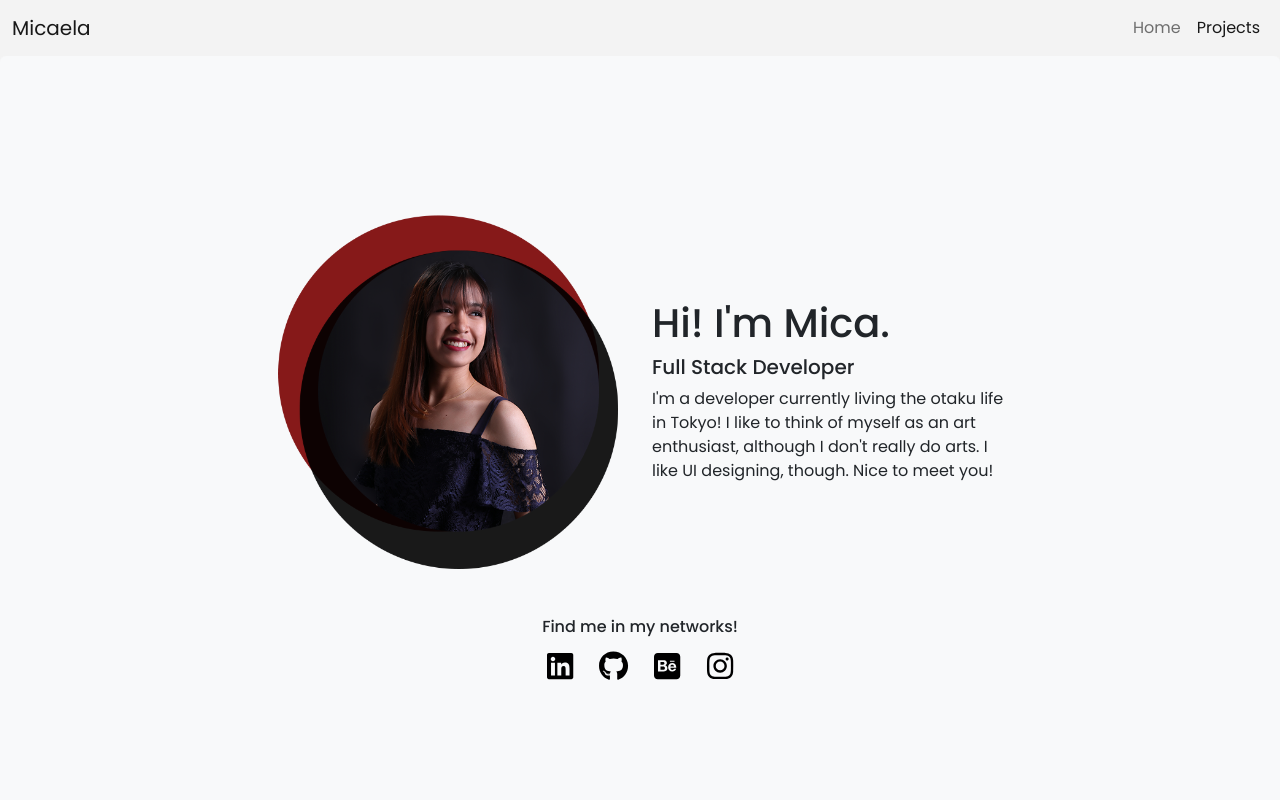
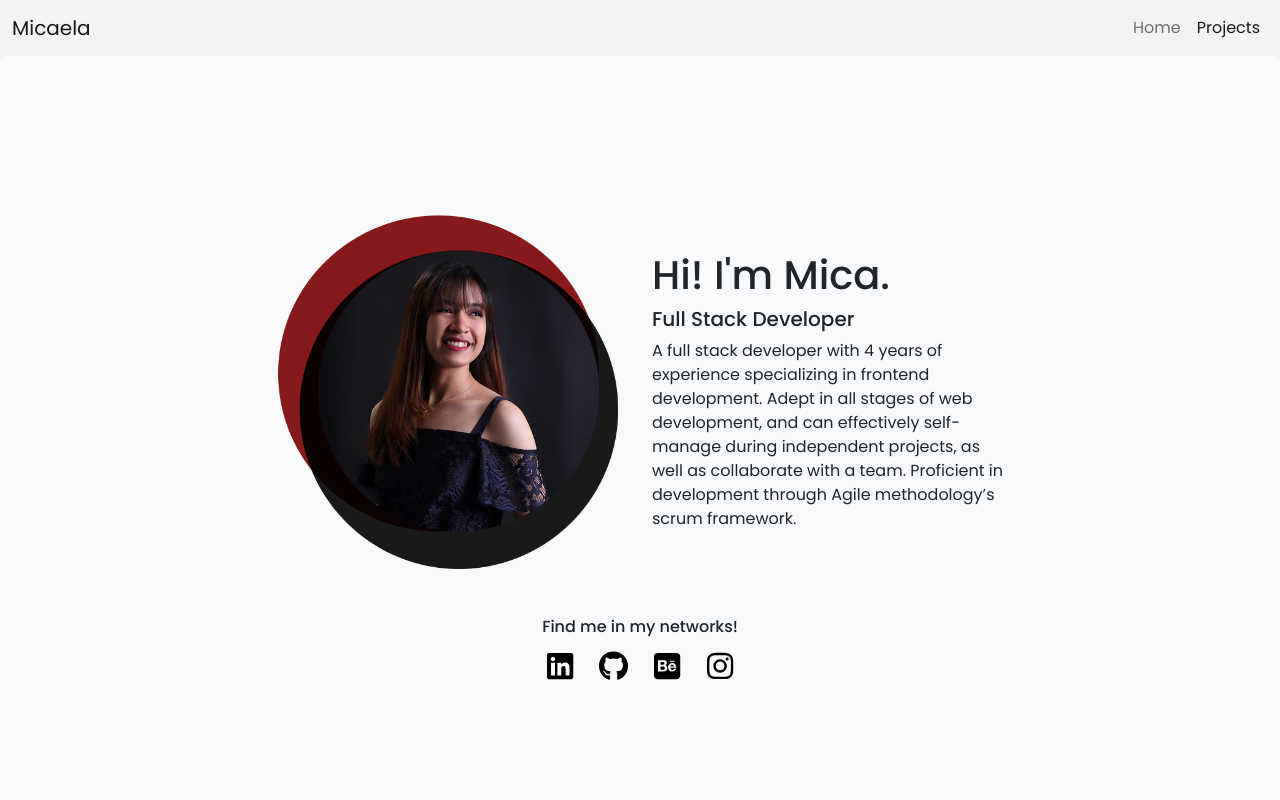
Before and after one commit to delmontemica/my-portfolio, a Vue app: page /#/ in a window 1280 px wide. Shown: the top 800 px of the page. Built offline with nearby package versions, Linux system fonts and the light colour scheme.

Commit message:
Updated projects and message

```diff
--- a/src/components/HeaderComponent.vue
+++ b/src/components/HeaderComponent.vue
@@ -13,9 +13,10 @@
           <div class="h1">Hi! I'm Mica.</div>
           <div class="h5">Full Stack Developer</div>
           <div>
-            I'm a developer currently living the otaku life in Tokyo! I like to
-            think of myself as an art enthusiast, although I don't really do
-            arts. I like UI designing, though. Nice to meet you!
+            A full stack developer with 4 years of experience specializing in frontend development.
+            Adept in all stages of web development, and can effectively self-manage during independent
+            projects, as well as collaborate with a team. Proficient in development through Agile
+            methodology’s scrum framework.
           </div>
         </div>
       </div>
--- a/src/components/ProjectsComponent.vue
+++ b/src/components/ProjectsComponent.vue
@@ -54,11 +54,12 @@ export default {
         projectDetails: {
           projectDescription:
             'A service that provides online identity verification for financial, real estate, and other type of transactions. This system utilizes the eKYC libraries provided by CyberTrust.',
-          role: 'Frontend Developer, UI Designer',
-          techStack: 'ReactJS, Laravel',
+          role: 'Frontend Developer, UI Designer, Scrum Master',
+          techStack: 'ReactJS, Laravel, React Native',
           keyResponsibilities: [
             'Designed user interface for the landing page of product',
-            'Collaborated with a team of 5 in development of frontend',
+            'Collaborated with a team of 5 in development of frontend and backend',
+            'Developed and maintained mobile applications',
             'Facilitated scrum events and maintained scrum artifacts as scrum master',
           ],
         },
```
